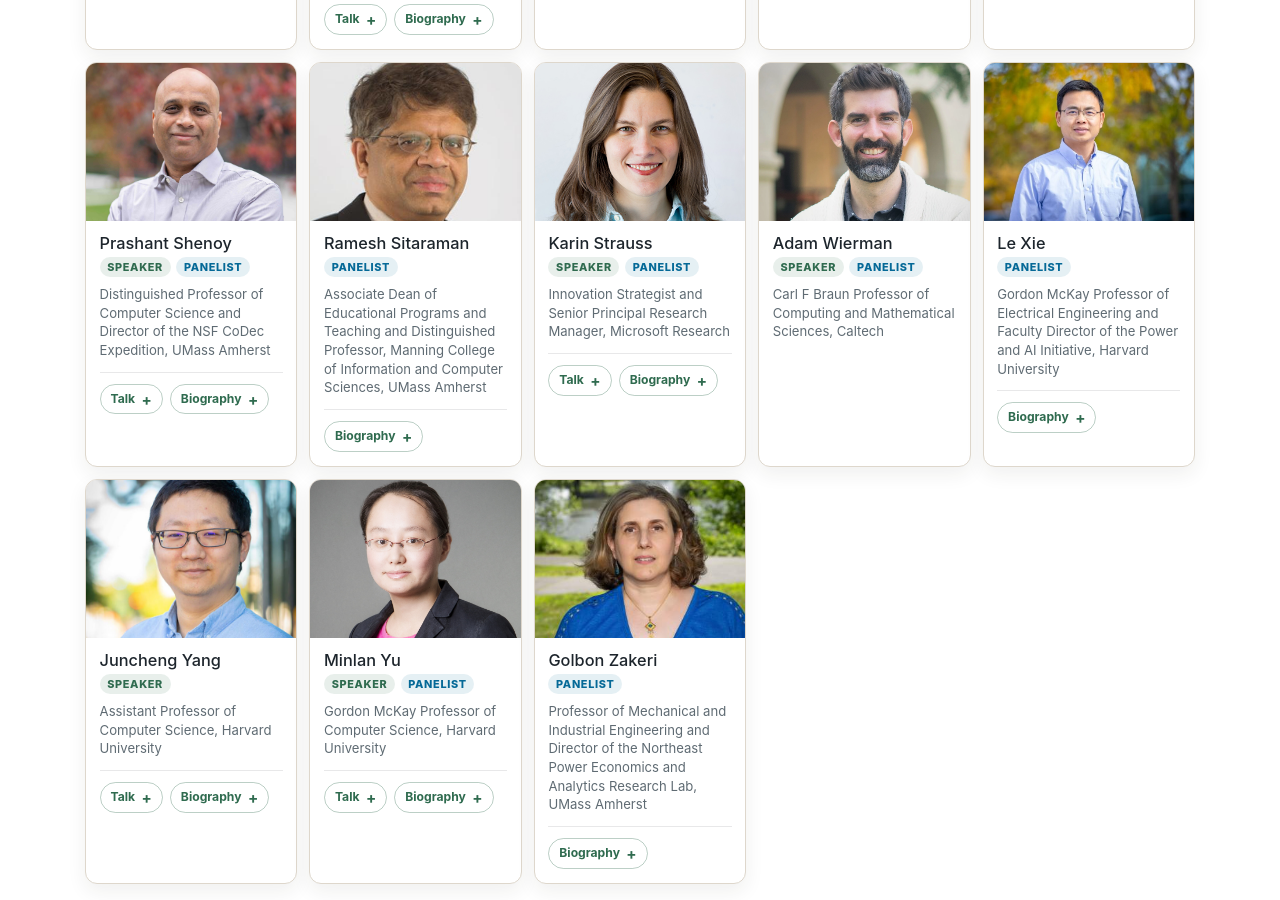
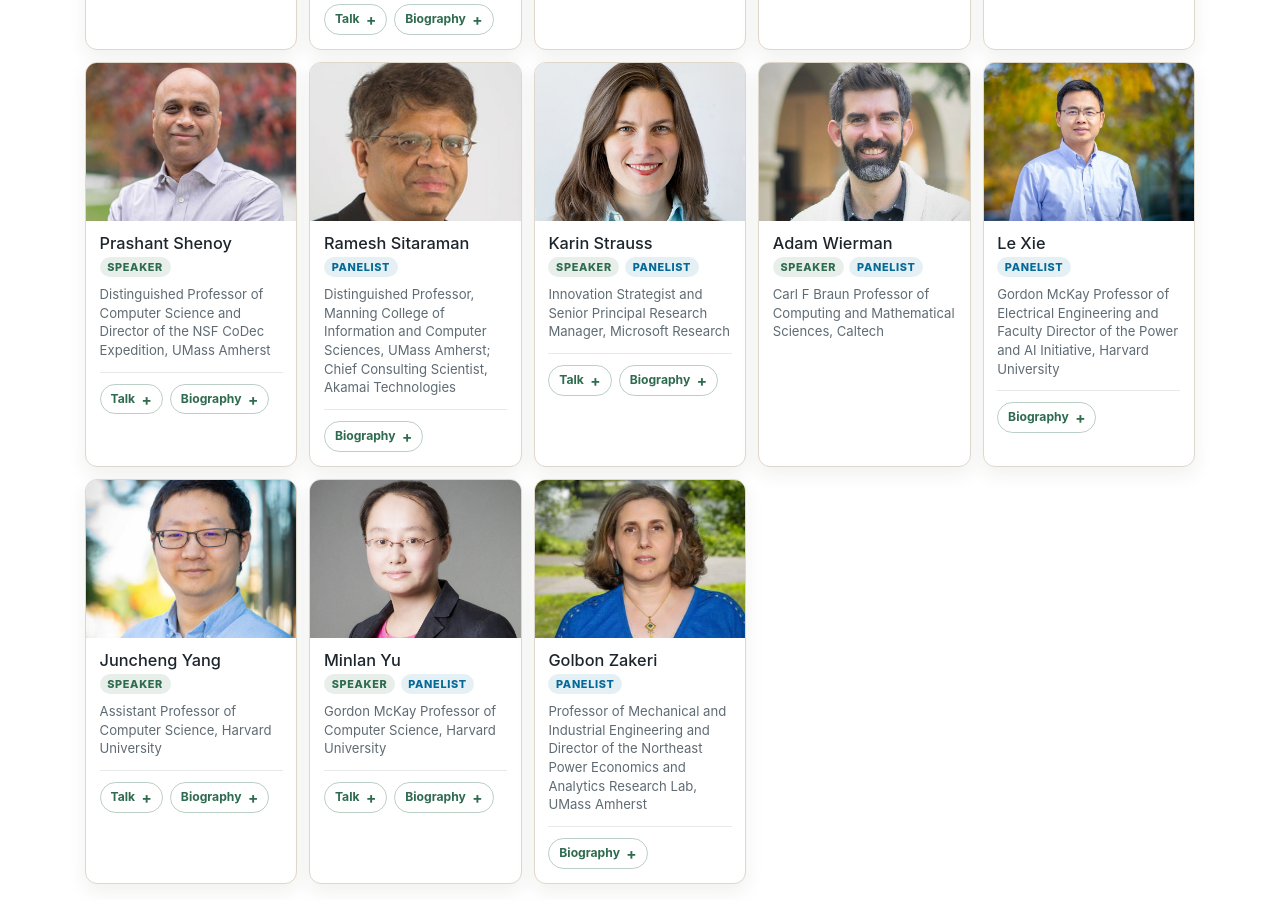
Before and after one commit to umass-solar/umass-solar.github.io, a Jekyll site: the page built from scai-symposium.md, in a window 1280 px wide and 900 px high, scrolled down 2010 px. Built offline with Jekyll 4.4.1, drawn with Linux system fonts in a browser that asks for light colours; some of the changed text lies outside the part shown.

Commit message:
Update scai-symposium.md

```diff
--- a/scai-symposium.md
+++ b/scai-symposium.md
@@ -1697,7 +1697,7 @@ This talk describes how AWS approaches this challenge across interconnected laye
         <img class="scai-speaker-photo" src="{{ site.base }}/img/scai-speakers/prashant-shenoy.jpg" alt="Prashant Shenoy" loading="lazy">
         <div class="scai-speaker-body">
           <h3><a href="https://people.cs.umass.edu/~shenoy/" target="_blank" rel="noopener noreferrer">Prashant Shenoy</a></h3>
-          <div class="scai-speaker-labels"><span class="scai-speaker-label scai-speaker-label-speaker">Speaker</span><span class="scai-speaker-label scai-speaker-label-panelist">Panelist</span></div>
+          <div class="scai-speaker-labels"><span class="scai-speaker-label scai-speaker-label-speaker">Speaker</span></div>
           <p class="scai-speaker-role">Distinguished Professor of Computer Science and Director of the NSF CoDec Expedition, UMass Amherst</p>
           <div class="scai-speaker-details">
             <details class="scai-talk">
@@ -1723,12 +1723,12 @@ This talk describes how AWS approaches this challenge across interconnected laye
         <div class="scai-speaker-body">
           <h3><a href="https://www.cics.umass.edu/about/directory/ramesh-sitaraman" target="_blank" rel="noopener noreferrer">Ramesh Sitaraman</a></h3>
           <div class="scai-speaker-labels"><span class="scai-speaker-label scai-speaker-label-panelist">Panelist</span></div>
-          <p class="scai-speaker-role">Associate Dean of Educational Programs and Teaching and Distinguished Professor, Manning College of Information and Computer Sciences, UMass Amherst</p>
+          <p class="scai-speaker-role">Distinguished Professor, Manning College of Information and Computer Sciences, UMass Amherst; Chief Consulting Scientist, Akamai Technologies</p>
           <div class="scai-speaker-details scai-speaker-details-single">
             <details class="scai-talk">
               <summary>Biography</summary>
               <div class="scai-talk-panel">
-                <p>Ramesh Sitaraman is Associate Dean of Educational Programs and Teaching and a Distinguished Professor in the Manning College of Information and Computer Sciences at UMass Amherst. His research spans Internet-scale distributed systems, including algorithms, architectures, performance, energy efficiency, and user behavior. During his time in industry, he helped create the world’s first major content delivery network and pioneered distributed systems that deliver web content, video, applications, and online services to billions of users.</p>
+                <p>Ramesh Sitaraman is a Distinguished Professor in the Manning College of Information and Computer Sciences at UMass Amherst and Chief Consulting Scientist at Akamai Technologies. His research spans Internet-scale distributed systems, including algorithms, architectures, performance, energy efficiency, and user behavior. During his time in industry, he helped create the world’s first major content delivery network and pioneered distributed systems that deliver web content, video, applications, and online services to billions of users.</p>
                 <p>He is the founding director of UMass Amherst’s interdisciplinary Informatics undergraduate program and a Fellow of both ACM and IEEE. His honors include the inaugural ACM SIGCOMM Networking Systems Award for his work on the Akamai CDN, an Excellence in DASH Award for adaptive-bitrate algorithms used in commercial video streaming, the UMass Amherst Distinguished Teaching Award, and NSF Research Initiation and CAREER awards. He earned his Ph.D. in Computer Science from Princeton University and his B.Tech. from the Indian Institute of Technology Madras.</p>
               </div>
             </details>
@@ -2018,14 +2018,14 @@ This talk describes how AWS approaches this challenge across interconnected laye
           <time class="scai-program-time" datetime="2026-09-17T13:10">1:10&ndash;2:00 pm</time>
           <div class="scai-program-session">
             <strong>Panel I: What Should Academia Solve for the Future of AI Infrastructure?</strong>
-            <p>Karin Strauss, Fabio Grimaldi, Adam Wierman, and Prashant Shenoy &middot; Moderator: Laura Haas</p>
+            <p>Karin Strauss, Fabio Grimaldi, Adam Wierman, and Ramesh Sitaraman &middot; Moderator: Laura Haas</p>
             <details class="scai-session-details">
               <summary>Full session details</summary>
               <div class="scai-session-details-panel">
                 <div class="scai-session-person"><strong>Karin Strauss</strong><span>Innovation Strategist and Senior Principal Research Manager, Microsoft Research</span><em>Panelist</em></div>
                 <div class="scai-session-person"><strong>Fabio Grimaldi</strong><span>Senior Sustainability Scientist, Amazon Web Services</span><em>Panelist</em></div>
                 <div class="scai-session-person"><strong>Adam Wierman</strong><span>Carl F Braun Professor of Computing and Mathematical Sciences, Caltech</span><em>Panelist</em></div>
-                <div class="scai-session-person"><strong>Prashant Shenoy</strong><span>Distinguished Professor of Computer Science and Director of the NSF CoDec Expedition, UMass Amherst</span><em>Panelist</em></div>
+                <div class="scai-session-person"><strong>Ramesh Sitaraman</strong><span>Distinguished Professor, Manning College of Information and Computer Sciences, UMass Amherst; Chief Consulting Scientist, Akamai Technologies</span><em>Panelist</em></div>
                 <div class="scai-session-person"><strong>Laura Haas</strong><span>Professor, Manning College of Information and Computer Sciences, UMass Amherst</span><em>Moderator</em></div>
               </div>
             </details>
```
